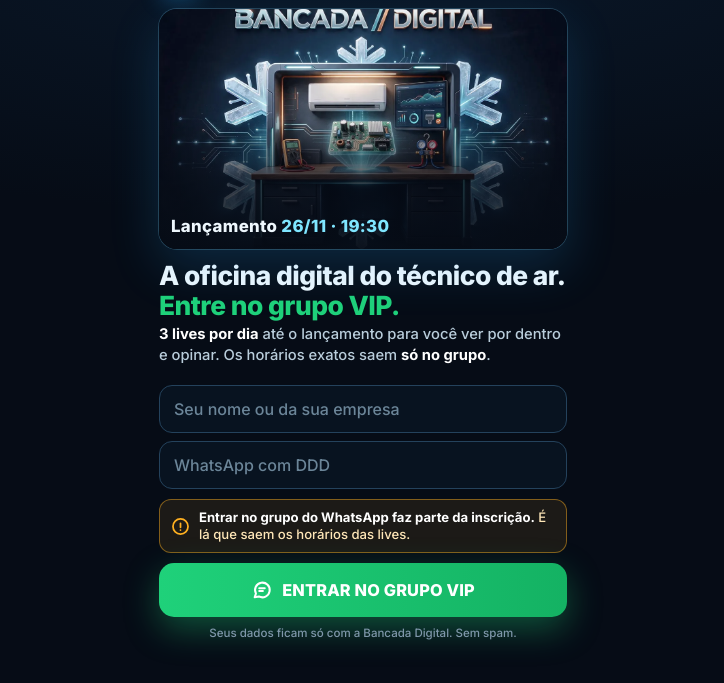
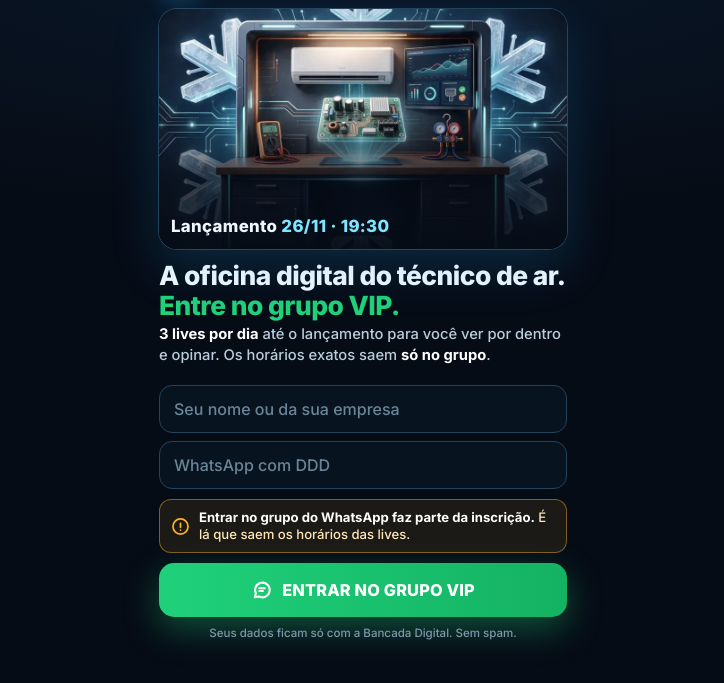
Before and after one commit to maquinadeconteudos/bancada, a plain HTML site: page index.html in a window 1280 px wide. Shown: the part 55-738 px from the top of the page, without its empty margins (277-1001 px from the left). Drawn offline with Linux system fonts and the light colour scheme.

Commit message:
Arte recortada na bancada

```diff
--- a/index.html
+++ b/index.html
@@ -25,7 +25,7 @@ body{background:radial-gradient(110% 55% at 50% 0%,#12305055,transparent 62%),va
 .top span i{width:7px;height:7px;border-radius:50%;background:var(--amber);box-shadow:0 0 10px var(--amber);animation:pl 1.6s infinite}
 @keyframes pl{50%{opacity:.3}}
 .art{flex:1 1 150px;min-height:96px;max-height:240px;margin:12px 0 0;border-radius:18px;overflow:hidden;position:relative;box-shadow:0 0 0 1px var(--line),0 18px 50px rgba(40,170,255,.18)}
-.art img{position:absolute;inset:0;width:100%;height:100%;object-fit:cover;object-position:50% 44%}
+.art img{position:absolute;inset:0;width:100%;height:100%;object-fit:cover;object-position:50% 50%}
 .art:after{content:'';position:absolute;inset:0;background:linear-gradient(transparent 45%,rgba(6,12,22,.7) 70%,rgba(6,12,22,.97))}
 .art .dt{position:absolute;left:12px;bottom:10px;z-index:1;font-weight:800;font-size:1.05rem;letter-spacing:.02em}
 .art .dt em{font-style:normal;color:var(--cyan)}
@@ -59,7 +59,7 @@ input::placeholder{color:#6b8598;font-weight:500}
 <body>
 <main class="pg">
   <div class="top"><img src="logo.webp" alt=""><b>BANCADA DIGITAL</b><span><i></i>PRÉ-LANÇAMENTO</span></div>
-  <div class="art"><img src="pre.webp" alt="A bancada digital com ar-condicionado, multímetro e placa eletrônica em holograma"><div class="dt">Lançamento <em>26/11 · 19:30</em></div></div>
+  <div class="art"><img src="bancada.webp" alt="A bancada digital com ar-condicionado, multímetro e placa eletrônica em holograma"><div class="dt">Lançamento <em>26/11 · 19:30</em></div></div>
   <h1>A oficina digital do técnico de ar. <em>Entre no grupo VIP.</em></h1>
   <p class="sub"><b>3 lives por dia</b> até o lançamento para você ver por dentro e opinar. Os horários exatos saem <b>só no grupo</b>.</p>
 
```
Also changed, not shown: bancada.webp (added), pre.webp (deleted).
